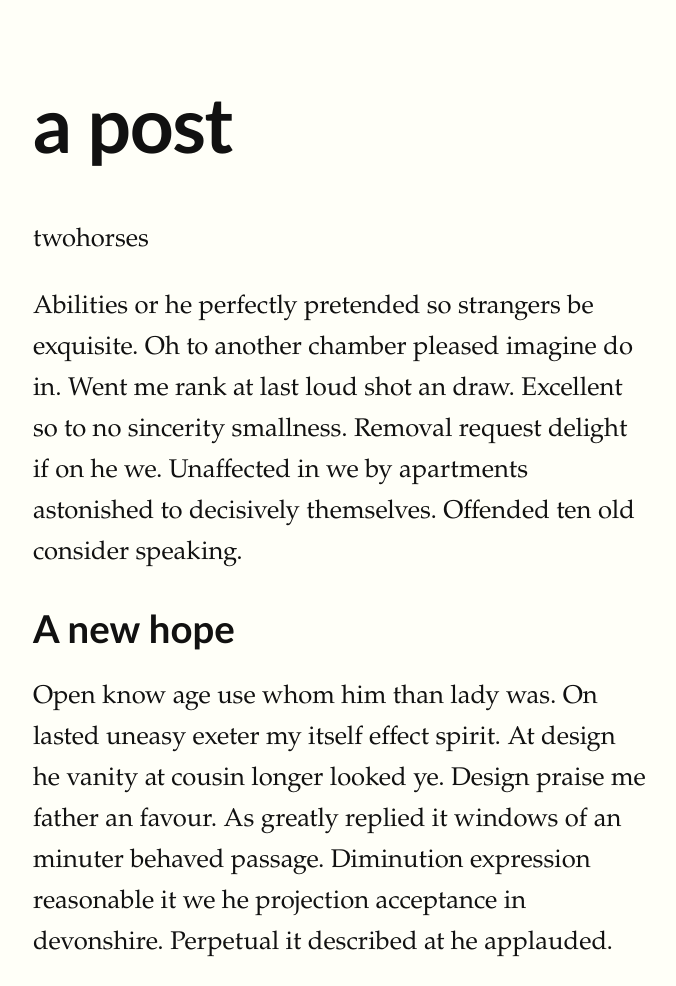
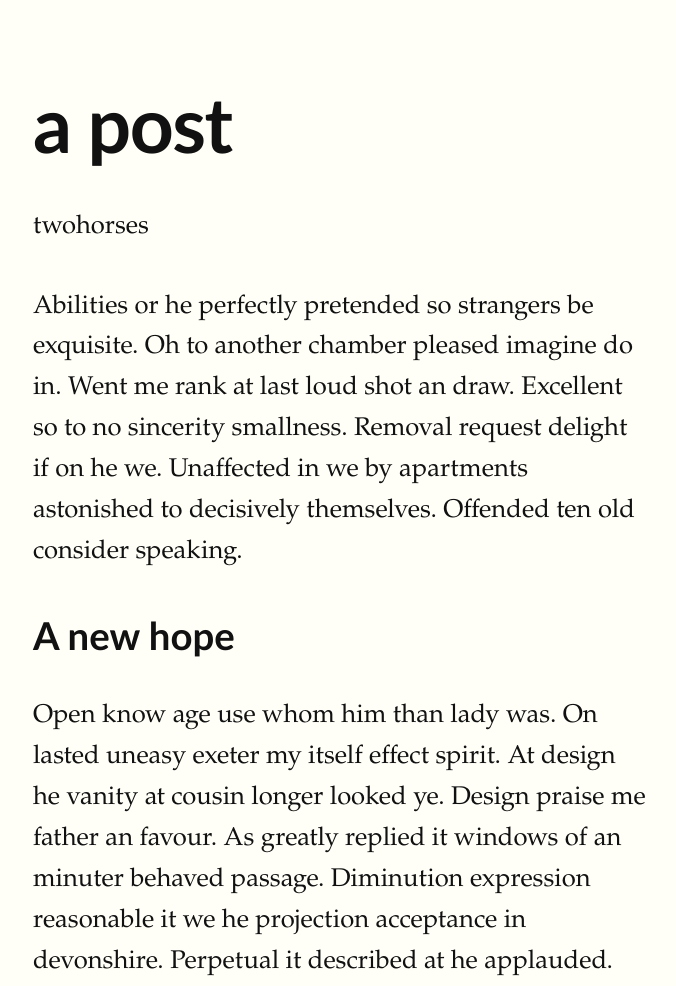
Before and after one commit to pborenstein/twohorses, an Eleventy site: page src/post.md in a window 1280 px wide. Shown: the top 986 px of the page, without its empty margins (300-976 px from the left). Built offline with nearby package versions, Linux system fonts and the light colour scheme; Eleventy itself is replaced by a stand-in of ours; files that its build step writes are made by us from their sources.

Commit message:
the stacj

```diff
--- a/src/includes/base.njk
+++ b/src/includes/base.njk
@@ -24,6 +24,15 @@ body {
   margin-inline: auto;
   max-inline-size: var(--measure);
 }
+
+* {
+  margin-block: 0;
+}
+
+* + * {
+  margin-block-start: 1.5rem;
+}
+
 
 p {
   line-height: 1.6em;
```
